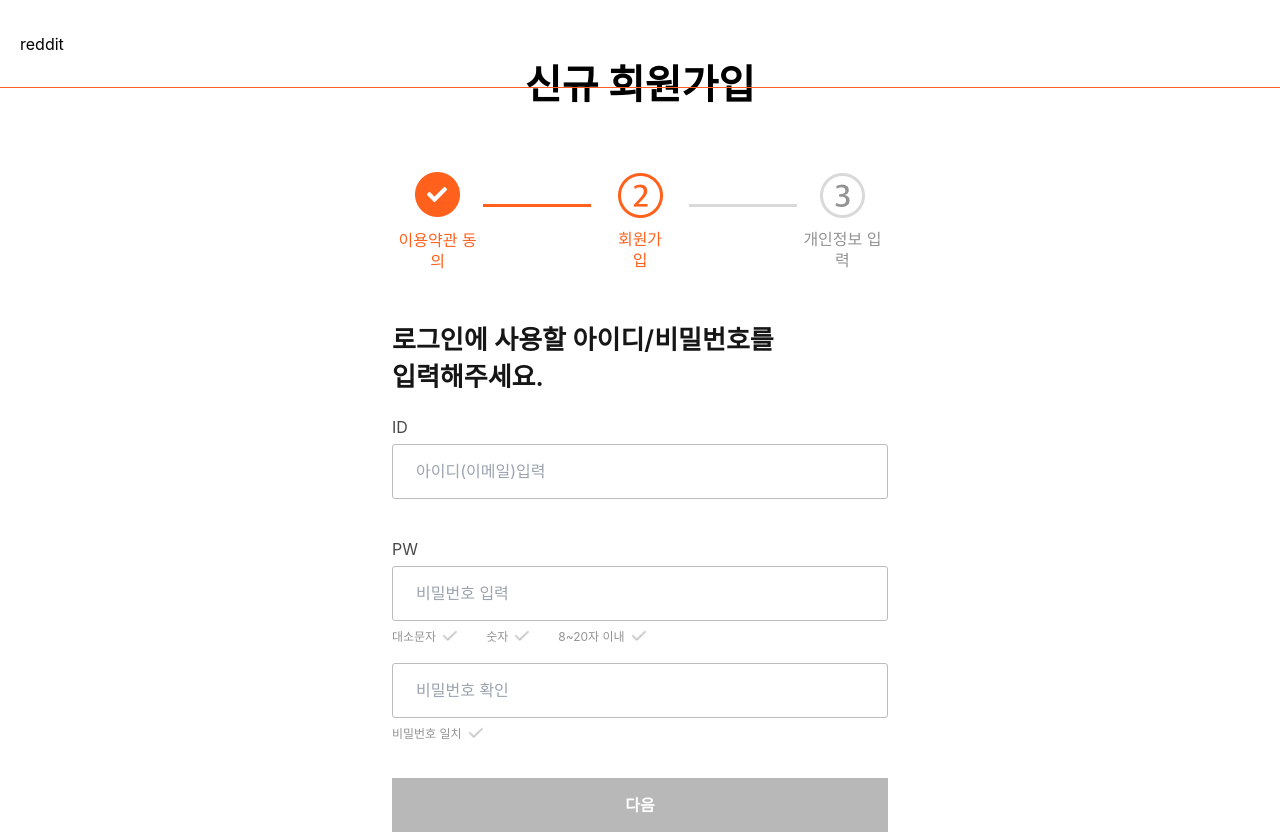
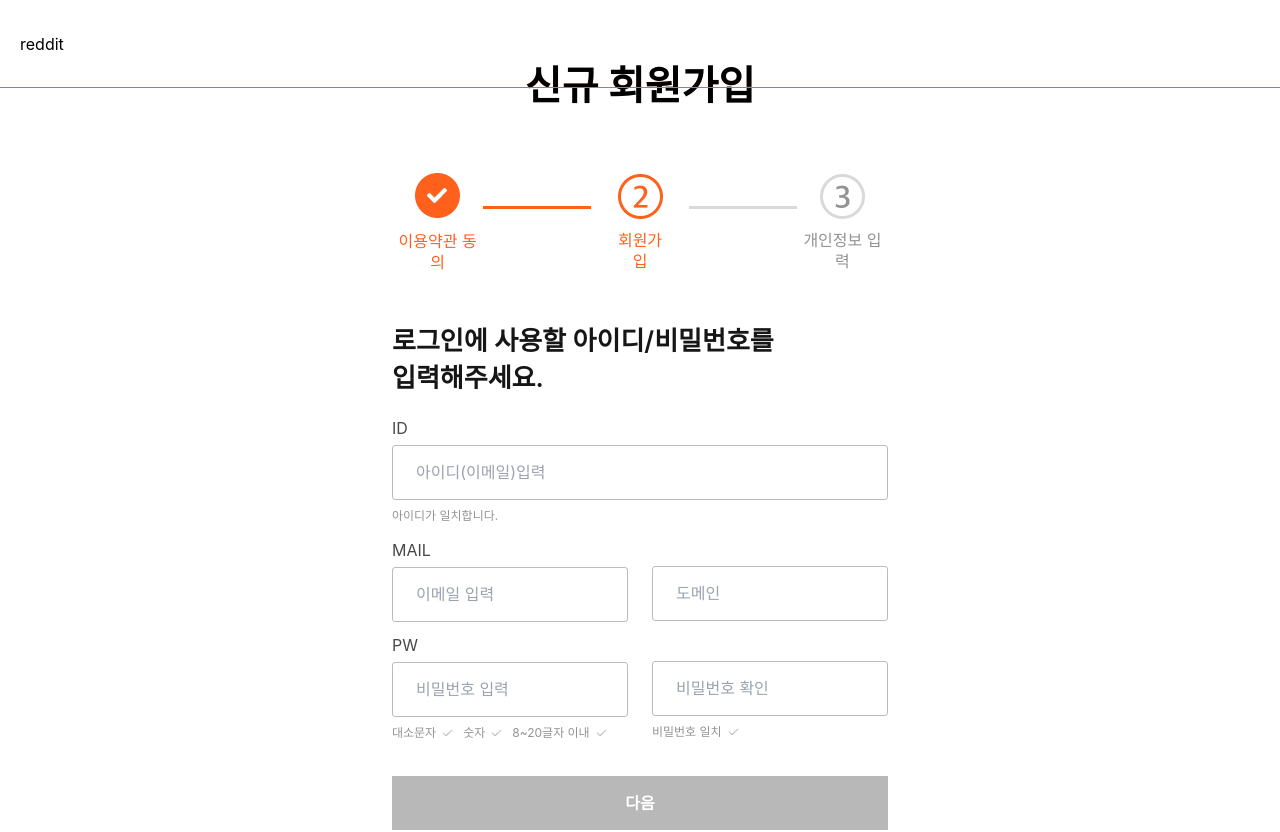
Before and after one commit to TeamDogeC-2/DogeC-2, a React (Create React App) app in the folder StudentSoup/src/main/frontend/: page /register2 in a window 1280 px wide. Built offline with nearby package versions, Linux system fonts and the light colour scheme.

Commit message:
-refactor : tailwind 코드 수정 및 디자인 수정

```diff
--- a/StudentSoup/src/main/frontend/src/components/register/register2.tsx
+++ b/StudentSoup/src/main/frontend/src/components/register/register2.tsx
@@ -1,52 +1,67 @@
-import { ChangeEvent, useState } from "react"
+import { ChangeEvent, useEffect, useState } from "react"
 import RegisterNavbar from "../common/registerNavbar"
+import cn from 'clsx';
 
 const Register2 = () => {
 
     const [lowAndUpValidated, setLowAndUpValidated] = useState<boolean>(false);
     const [numberValidated, setNumberValidated] = useState<boolean>(false);
     const [lengthValidated, setLengthValidated] = useState<boolean>(false);
+    const [matchPassword, setMatchPassword] = useState<boolean>(false);
     const [checkButton, setCheckButton] = useState<boolean>(false);
 
     const [password, setPassword] = useState<string>("");
     const [confirmPassword, setConfirmPassword] = useState<string>("");
 
-    const handleChange=(e: ChangeEvent<HTMLInputElement>)=>{
+    useEffect(() => {
+        if (password === confirmPassword && confirmPassword != "") {
+            setMatchPassword(true);
+        }
+        else if (confirmPassword == null) {
+            setMatchPassword(false);
+        } else {
+            setMatchPassword(false);
+        }
+    }, [password, confirmPassword])
+
+    useEffect(() => {
+        if (lowAndUpValidated && numberValidated && lengthValidated && matchPassword) {
+            setCheckButton(true);
+        } else {
+            setCheckButton(false);
+        }
+    }, [lowAndUpValidated, numberValidated, lengthValidated, matchPassword])
+
+    const handleChange = (e: ChangeEvent<HTMLInputElement>) => {
         const newValue = e.target.value;
         setPassword(newValue);
         const lowAndUp = new RegExp('(?=.*[a-z])(?=.*[A-Z]).*');
         const number = new RegExp('(?=.*[0-9])');
         const length = new RegExp('(?=.{8,20})');
 
-        if(lowAndUp.test(newValue)){
+        if (lowAndUp.test(newValue)) {
             setLowAndUpValidated(true);
         }
-        else{
+        else {
             setLowAndUpValidated(false);
         }
-        if(number.test(newValue)){
+        if (number.test(newValue)) {
             setNumberValidated(true);
         }
-        else{
+        else {
             setNumberValidated(false);
         }
-        if(length.test(newValue)){
+        if (length.test(newValue)) {
             setLengthValidated(true);
         }
-        else{
+        else {
             setLengthValidated(false);
         }
     }
 
-    const checkPW=(e: ChangeEvent<HTMLInputElement>)=>{
+    const checkPW = (e: ChangeEvent<HTMLInputElement>) => {
         const newValue = e.target.value;
         setConfirmPassword(newValue);
-        if(password === newValue){
-            setCheckButton(true);
-        }
-        else{
-            setCheckButton(false);
-        }
     }
     return (
         <div>
@@ -81,38 +96,77 @@ const Register2 = () => {
                             <br />입력해주세요.
                         </span>
                     </div>
-                    <div className="flex flex-col text-left mt-[21px] mb-[39px]">
+                    <div className="flex flex-col text-left mt-[21px]">
                         <span className="text-[16px] fw-400 leading-[22px] text-[#484848]">ID</span>
                         <input name="ID" placeholder="아이디(이메일)입력" className="text-[16px] fw-400 leading-[21px] mt-[6px] py-[16px] pl-[23px] border-[1px] border-[#BCBCBC] rounded-[3px]"></input>
+                        <span className="text-[12px] fw-400 leading-[16px] text-[#939393] mt-[8px]">아이디가 일치합니다.</span>
                     </div>
-                    <div className="flex flex-col text-left">
+                    <div className="flex flex-row mt-[15px]">
+                        <div className="w-[236px] flex flex-col text-left mr-[24px]">
+                            <span className="text-[16px] fw-400 leading-[22px] text-[#484848]">MAIL</span>
+                            <input name="MAIL" id="MAIL" placeholder="이메일 입력" className="text-[16px] fw-400 leading-[21px] mt-[6px] py-[16px] pl-[23px] border-[1px] border-[#BCBCBC] rounded-[3px]"></input>
+                        </div>
+                        <div className="w-[236px] flex flex-col text-left mt-[21px]">
+                            <input name="domain" id="domain" placeholder="도메인" className="text-[16px] fw-400 leading-[21px] mt-[6px] py-[16px] pl-[23px] border-[1px] border-[#BCBCBC] rounded-[3px]"></input>
+                        </div>
+                    </div>
+                    <div className="flex flex-row mt-[12px]">
+                        <div className="w-[236px] flex flex-col text-left mr-[24px]">
                             <span className="text-[16px] fw-400 leading-[22px] text-[#484848]">PW</span>
                             <input name="PW" id="PW" value={password} type="password" onChange={handleChange} placeholder="비밀번호 입력" className="text-[16px] fw-400 leading-[21px] mt-[6px] py-[16px] pl-[23px] border-[1px] border-[#BCBCBC] rounded-[3px]"></input>
                             <div className="flex flex-row mt-[8px] mb-[12px]">
-                            <div className="mr-[18px] flex flex-row items-center">
-                                <span className={lowAndUpValidated?"text-[12px] fw-400 leading-[16px] text-[#FF611D] mr-[6px]":"text-[12px] fw-400 leading-[16px] text-[#939393] mr-[6px]"}>대소문자</span>
-                                <div className={lowAndUpValidated?'w-[11px] h-[7px] bg-[url("./img/Vector15.jpg")] bg-cover mr-[11px] relative bottom-[1px]':'w-[15px] h-[11px] bg-[url("./img/Vector7.jpg")] bg-cover mr-[11px] relative bottom-[1px]'}></div>
-                            </div>
-                            <div className="mr-[18px] flex flex-row items-center">
-                                <span className={numberValidated?"text-[12px] fw-400 leading-[16px] text-[#FF611D] mr-[6px]":"text-[12px] fw-400 leading-[16px] text-[#939393] mr-[6px]"}>숫자</span>
-                                <div className={numberValidated?'w-[11px] h-[7px] bg-[url("./img/Vector15.jpg")] bg-cover mr-[11px] relative bottom-[1px]':'w-[15px] h-[11px] bg-[url("./img/Vector7.jpg")] bg-cover mr-[11px] relative bottom-[1px]'}></div>
+                                <div className="flex flex-row items-center">
+                                    <span className={cn("text-[12px] fw-400 leading-[16px] mr-[6px]", {
+                                        ["text-[#FF611D]"]: lowAndUpValidated,
+                                        ["text-[#939393]"]: !lowAndUpValidated,
+                                    })}>대소문자</span>
+                                    <div className={cn('w-[11px] h-[7px] bg-cover mr-[10px] relative bottom-[1px]', {
+                                        ['bg-[url("./img/Vector15.jpg")]']: lowAndUpValidated,
+                                        ['bg-[url("./img/Vector7.jpg")]']: !lowAndUpValidated,
+                                    })}></div>
                                 </div>
                                 <div className="flex flex-row items-center">
-                                <span className={lengthValidated?"text-[12px] fw-400 leading-[16px] text-[#FF611D] mr-[6px]":"text-[12px] fw-400 leading-[16px] text-[#939393] mr-[6px]"}>8~20자 이내</span>
-                                <div className={lengthValidated?'w-[11px] h-[7px] bg-[url("./img/Vector15.jpg")] bg-cover mr-[11px] relative bottom-[1px]':'w-[15px] h-[11px] bg-[url("./img/Vector7.jpg")] bg-cover mr-[11px] relative bottom-[1px]'}></div>
+                                    <span className={cn("text-[12px] fw-400 leading-[16px] mr-[6px]", {
+                                        ["text-[#FF611D]"]: numberValidated,
+                                        ["text-[#939393]"]: !numberValidated,
+                                    })}>숫자</span>
+                                    <div className={cn('w-[11px] h-[7px] bg-cover mr-[10px] relative bottom-[1px]', {
+                                        ['bg-[url("./img/Vector15.jpg")]']: numberValidated,
+                                        ['bg-[url("./img/Vector7.jpg")]']: !numberValidated,
+                                    })}></div>
+                                </div>
+                                <div className="flex flex-row items-center">
+                                    <span className={cn("text-[12px] fw-400 leading-[16px] mr-[6px]", {
+                                        ["text-[#FF611D]"]: lengthValidated,
+                                        ["text-[#939393]"]: !lengthValidated,
+                                    })}>8~20글자 이내</span>
+                                    <div className={cn('w-[11px] h-[7px] bg-cover relative bottom-[1px]', {
+                                        ['bg-[url("./img/Vector15.jpg")]']: lengthValidated,
+                                        ['bg-[url("./img/Vector7.jpg")]']: !lengthValidated,
+                                    })}></div>
                                 </div>
                             </div>
                         </div>
-                    <div className="flex flex-col text-left mb-[24px]">
+                        <div className="w-[236px] flex flex-col text-left mt-[21px] mb-[24px]">
                             <input name="PWconfirm" id="PWconfirm" type="password" value={confirmPassword} onChange={checkPW} placeholder="비밀번호 확인" className="text-[16px] fw-400 leading-[21px] mt-[6px] py-[16px] pl-[23px] border-[1px] border-[#BCBCBC] rounded-[3px]"></input>
                             <div className="flex flex-row mt-[8px] mb-[12px]">
                                 <div className="mr-[18px] flex flex-row items-center">
-                                <span className={checkButton?"text-[12px] fw-400 leading-[16px] text-[#FF611D] mr-[6px]":"text-[12px] fw-400 leading-[16px] text-[#939393] mr-[6px]"}>비밀번호 일치</span>
-                                <div className={checkButton?'w-[11px] h-[7px] bg-[url("./img/Vector15.jpg")] bg-cover mr-[11px] relative bottom-[1px]':'w-[15px] h-[11px] bg-[url("./img/Vector7.jpg")] bg-cover mr-[11px] relative bottom-[1px]'}></div>
+                                    <span className={cn("text-[12px] fw-400 leading-[16px] mr-[6px]", {
+                                        ["text-[#FF611D]"]: matchPassword,
+                                        ["text-[#939393]"]: !matchPassword,
+                                    })}>비밀번호 일치</span>
+                                    <div className={cn('w-[11px] h-[7px] bg-cover mr-[11px] relative bottom-[1px]', {
+                                        ['bg-[url("./img/Vector15.jpg")]']: matchPassword,
+                                        ['bg-[url("./img/Vector7.jpg")]']: !matchPassword,
+                                    })}></div>
                                 </div>
                             </div>
                         </div>
-                    <div className={checkButton?"w-[496px] h-[54px] bg-[#FF611D] flex justify-center items-center":"w-[496px] h-[54px] bg-[#B8B8B8] flex justify-center items-center"}>
+                    </div>
+                    <div className={cn("w-[496px] h-[54px] flex justify-center items-center", {
+                        ["bg-[#FF611D]"]: checkButton,
+                        ["bg-[#B8B8B8]"]: !checkButton,
+                    })}>
                         <button className="w-full h-full text-[16px] fw-400 leading-[22px] text-white font-semibold">다음</button>
                     </div>
                 </div>
```
Lines whose indentation alone changed are shown as unchanged.
